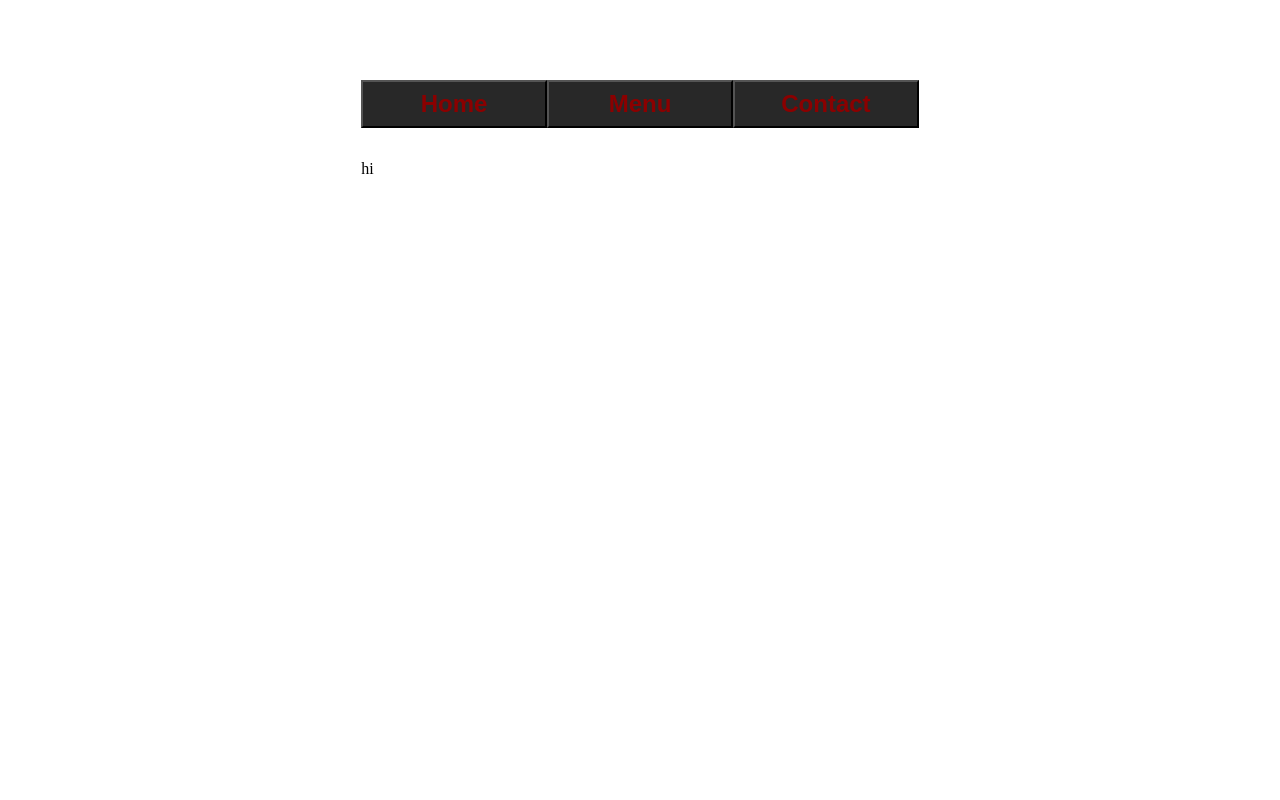
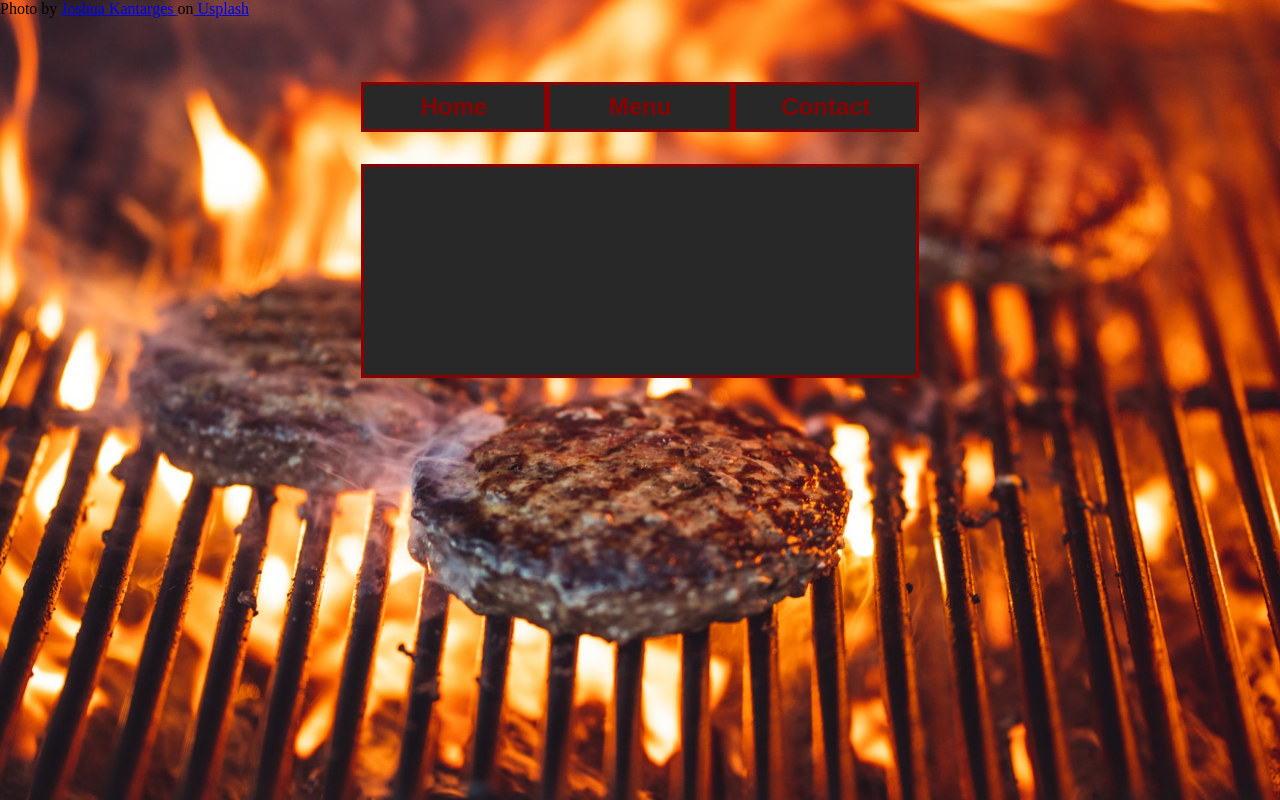
Before and after one commit to ewcurtis/odin-restaurant-page, a website built with webpack: page dist/index.html in a window 1280 px wide. Built offline with nearby package versions, Linux system fonts and the light colour scheme.

Commit message:
add background colors and image as well as credits for image

```diff
--- a/src/index.js
+++ b/src/index.js
@@ -5,6 +5,23 @@ import './styles.css';
     const content = document.createElement('div');
     content.setAttribute("class", "content");
 
+    const credits = document.createElement("div");
+    credits.setAttribute("class", "credits");
+    credits.textContent = 'Photo by ';
+
+    const aName = document.createElement("a");
+    aName.setAttribute("href", "https://unsplash.com/@firedorange717?utm_source=unsplash&utm_medium=referral&utm_content=creditCopyText");
+    aName.textContent = "Joshua Kantarges ";
+    credits.appendChild(aName);
+    credits.appendChild(document.createTextNode("on"));
+
+
+    const usplash = document.createElement("a");
+    usplash.setAttribute("href", "https://unsplash.com/s/photos/grill-fire?utm_source=unsplash&utm_medium=referral&utm_content=creditCopyText");
+    usplash.textContent = " Usplash";
+    credits.appendChild(usplash);
+
+    content.appendChild(credits);
 
     const nav = document.createElement('div');
     nav.setAttribute("class", "navbar");
@@ -27,7 +44,7 @@ import './styles.css';
 
     const main = document.createElement("div");
     main.setAttribute("class", "main");
-    main.textContent = "hi";
+
     content.appendChild(main);
 
     return content;
--- a/src/styles.css
+++ b/src/styles.css
@@ -1,6 +1,15 @@
+html {
+    background: url('./grill-fire.jpg') no-repeat center center fixed;
+    -webkit-background-size: cover;
+    -moz-background-size: cover;
+    -o-background-size: cover;
+    background-size: cover;
+}
+
 body {
     padding: 0;
     margin: 0;
+
 }
 
 .content {
@@ -22,11 +31,17 @@ body {
     padding: 0.5rem 0;
     font-size: 1.5rem;
     font-weight: bolder;
-    background-color: rgba(40,40,40,1);
     color: darkred;
 
 }
 
 .main {
-    grid-area: 3 / 2 / 4 / 4;
+    grid-area: 3 / 2 / -1 / 5;
+
+
 }
+
+.main, .navbar button {
+    border: 3px solid darkred;
+    background-color: rgba(40,40,40,1);
+}
--- a/webpack.config.js
+++ b/webpack.config.js
@@ -27,6 +27,10 @@ module.exports = {
         test: /\.css$/i,
         use: ['style-loader', 'css-loader'],
       },
+      {
+        test: /\.(png|svg|jpg|jpeg|gif)$/i,
+        type: 'asset/resource',
+      },
     ],
   },
 
```
Also changed, not shown: dist/5cc504fd8b5faec280ae.jpg (added), dist/main.js, src/grill-fire.jpg (added).
